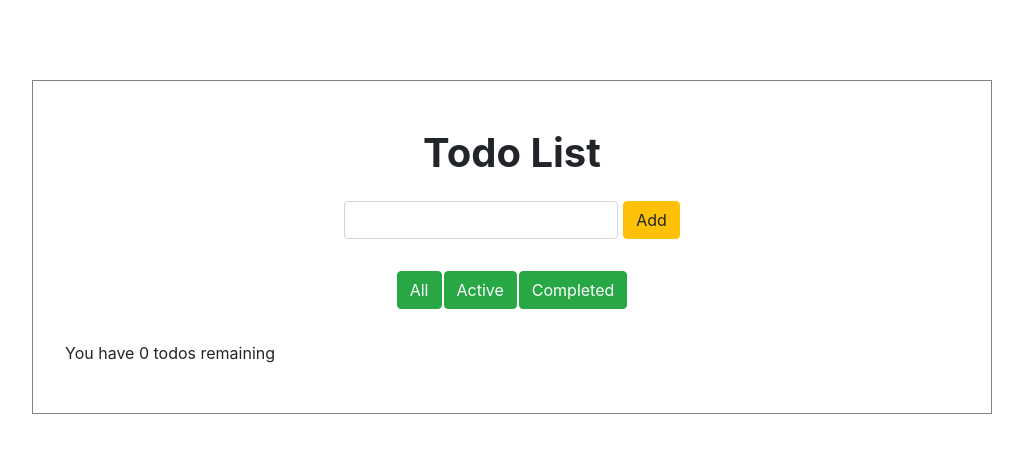
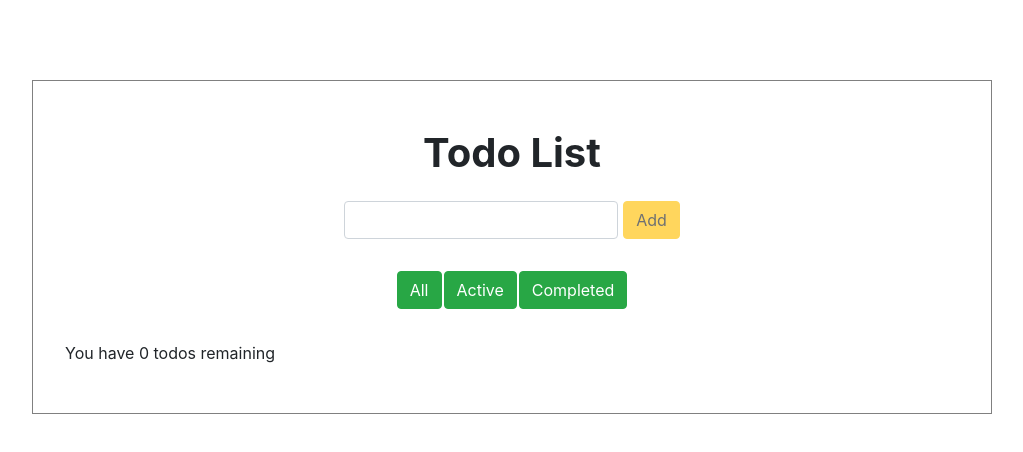
Before and after one commit to DarrylJF/react_todo_list, a React (Create React App) app: page / in a window 1280 px wide. Shown: the top 452 px of the page, without its empty margins (128-1151 px from the left). Built offline with nearby package versions, Linux system fonts and the light colour scheme.

Commit message:
added disabled attribute on form submission button to prevent the adding of empty todos

```diff
--- a/src/App.scss
+++ b/src/App.scss
@@ -19,8 +19,6 @@
     padding: 1rem;
   }
 }
-
-
 
 .App-logo {
   height: 40vmin;
--- a/src/Components/Form/Form.js
+++ b/src/Components/Form/Form.js
@@ -23,7 +23,12 @@ const Input = ( props ) => {
               type="text"
               value={input}
               onChange={onChangeHandler}/>
-        <Button type="submit" variant="warning">Add</Button>
+        <Button
+          type="submit"
+          variant="warning"
+          disabled={!input}>
+            Add
+        </Button>
       </Form>
   )
 }
```
